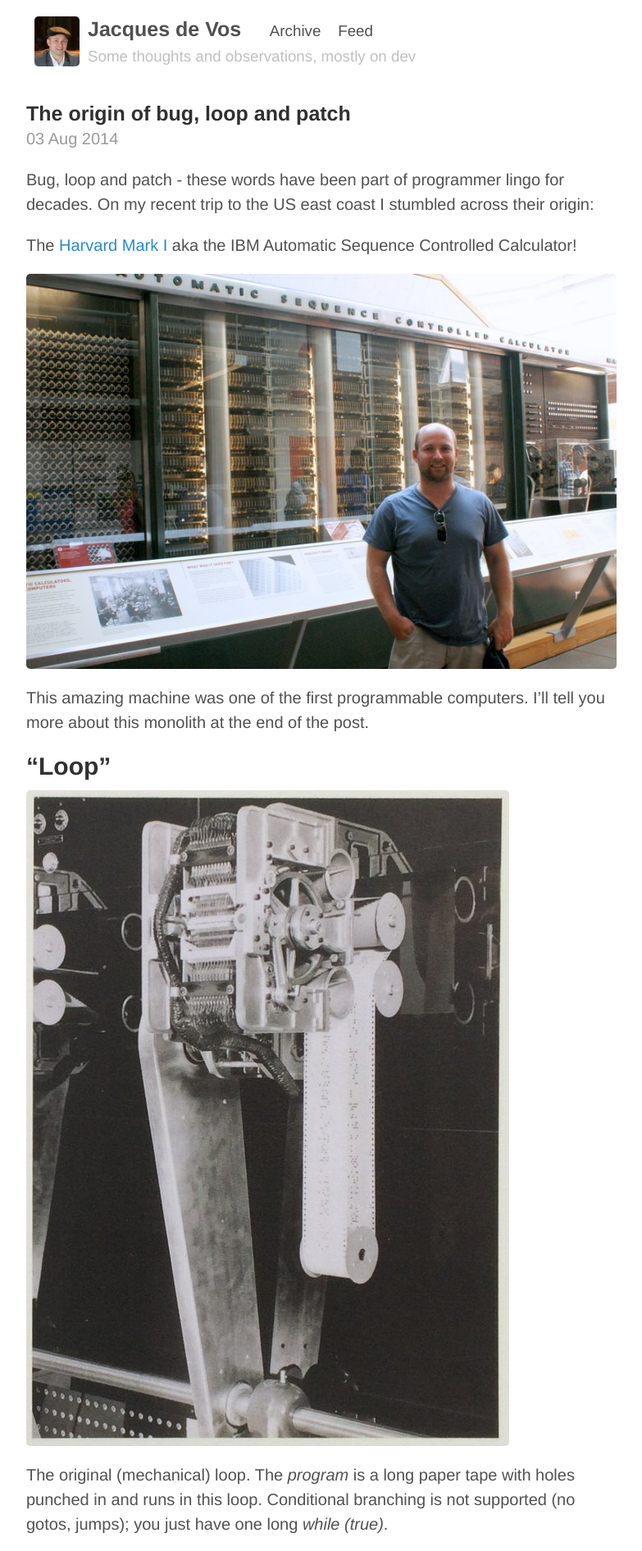
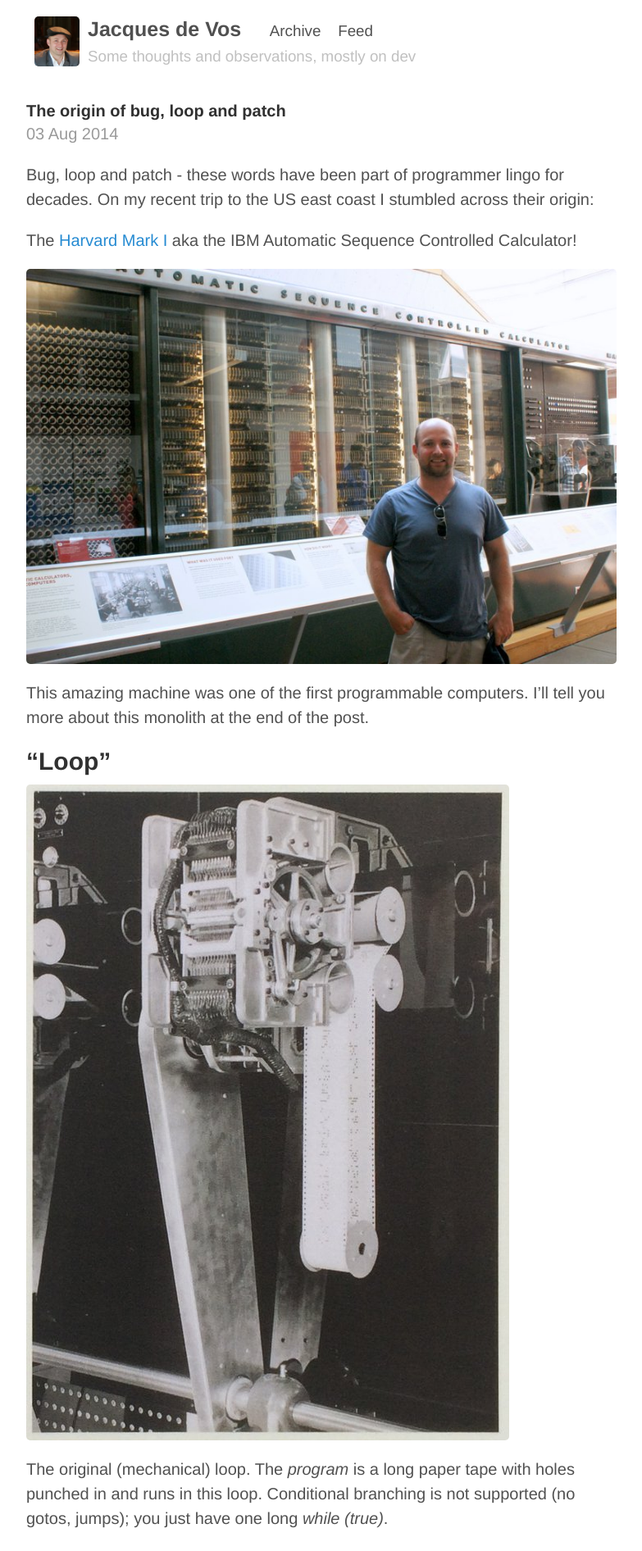
Before and after one commit to jacdevos/jacdevos.github.io.old, a Jekyll site: the page built from _posts/2014-08-03-The_origin_of_bug_loop_and_patch.md, in a window 1280 px wide. Shown: the top 1892 px of the page at 82% size, without its empty margins (248-1031 px from the left). Built offline with Jekyll 4.4.1, drawn with Linux system fonts in a browser that asks for light colours; Markdown is read by kramdown in place of the engine named in the settings.

Commit message:
Update post.html

```diff
--- a/_layouts/post.html
+++ b/_layouts/post.html
@@ -3,13 +3,13 @@ layout: default
 ---
 
 <div class="post">
-  <h3 class="post-title">{{ page.title }}</h3>
+  <h4 class="post-title">{{ page.title }}</h4>
   <span class="post-date">{{ page.date | date_to_string }}</span>
   {{ content }}
 </div>
 
 <div class="related">
-  <h2>Related Posts</h2>
+  <h4>Related Posts</h4>
   <ul class="related-posts">
     {% for post in site.related_posts limit:3 %}
       <li>
```
